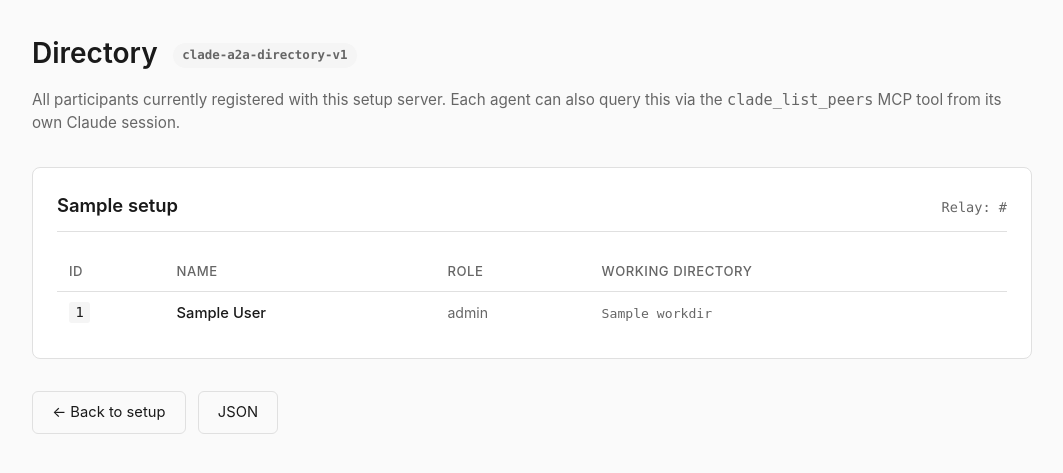
After one commit to inter-coder/clade-a2a, a Python web app: template clade_cli/templates/directory.html in a window 1280 px wide. The commit adds this page. Shown: the top 473 px of the page, without its empty margins (108-1171 px from the left). Run offline with Jinja, Linux system fonts and the light colour scheme; the template is opened without the code that fills it: most values are stand-ins (such as "Sample title", 1, 10 or a date in 2020).

Commit message:
v1.5.0: directory protocol — clade_list_peers MCP tool + /directory endpoints
User asked: agents need to discover who's in the network — names, IDs,
working paths. Without this an agent can only ask peers it already knows
about; new participants must be told layout manually.

Schema additions (agent/main.py):
- PeerInfo.workdir: str | None
- Config.workdir: str | None
- Backward compat: missing workdir is None, all existing yamls work

New MCP tool clade_list_peers:
- Returns directory: self + every other peer
- Each entry: id, name, role, workdir
- Tagged with _protocol 'clade-a2a-directory-v1'
- Docstring tells Claude when to call it (who's online, picking by role)
- _instruction explains: match peers by role text; address by id OR name

Setup server (clade_cli/setup_server.py):
- PeerInput.workdir field (optional, default ~/clade-agent/workdir-<id>)
- _effective_workdir() helper
- yaml gen includes workdir for self AND peers
- GET /directory.json — machine-readable, same shape as MCP tool
- GET /directory — HTML table

UI (templates/):
- index.html: workdir field per peer row
- result.html: workdir shown per peer + 'View directory' button
- directory.html (new): table layout, dark mode, JSON link, nav

Smoke verified: yaml has workdir for self + all peers; /directory.json
returns clean structure; /directory HTML renders; clade_list_peers tool
called against generated yaml returns directory matching protocol.

bump 0.10.1 → 0.11.0 (MINOR — new tool + new endpoint, backward compat).

```diff
--- /dev/null
+++ b/clade_cli/templates/directory.html
@@ -0,0 +1,194 @@
+<!DOCTYPE html>
+<html lang="en">
+<head>
+  <meta charset="UTF-8">
+  <meta name="viewport" content="width=device-width, initial-scale=1.0">
+  <title>Clade A2A — Directory</title>
+  <style>
+    :root {
+      --bg: #fafafa;
+      --surface: #ffffff;
+      --border: #e0e0e0;
+      --text: #1a1a1a;
+      --text-dim: #666;
+      --accent: #2563eb;
+      --code-bg: #f5f5f5;
+    }
+    @media (prefers-color-scheme: dark) {
+      :root {
+        --bg: #0f0f0f;
+        --surface: #1a1a1a;
+        --border: #2a2a2a;
+        --text: #f0f0f0;
+        --text-dim: #999;
+        --accent: #3b82f6;
+        --code-bg: #1e1e1e;
+      }
+    }
+    * { box-sizing: border-box; }
+    body {
+      margin: 0;
+      padding: 2rem 1rem;
+      font-family: -apple-system, BlinkMacSystemFont, "Segoe UI", system-ui, sans-serif;
+      background: var(--bg);
+      color: var(--text);
+      line-height: 1.5;
+    }
+    .container { max-width: 1000px; margin: 0 auto; }
+    h1 { margin: 0 0 0.5rem; font-size: 1.75rem; font-weight: 600; }
+    .subtitle { color: var(--text-dim); font-size: 0.95rem; margin-bottom: 2rem; }
+    .protocol-badge {
+      display: inline-block;
+      background: var(--code-bg);
+      padding: 0.2rem 0.6rem;
+      border-radius: 999px;
+      font-size: 0.78rem;
+      font-family: ui-monospace, "SF Mono", Menlo, monospace;
+      color: var(--text-dim);
+      margin-left: 0.5rem;
+      vertical-align: middle;
+    }
+    .empty {
+      text-align: center;
+      padding: 3rem 1rem;
+      color: var(--text-dim);
+    }
+    .empty code {
+      background: var(--code-bg);
+      padding: 0.3rem 0.6rem;
+      border-radius: 4px;
+      font-size: 0.9em;
+      display: inline-block;
+      margin-top: 0.5rem;
+    }
+    .setup {
+      background: var(--surface);
+      border: 1px solid var(--border);
+      border-radius: 8px;
+      padding: 1.5rem;
+      margin-bottom: 1.5rem;
+    }
+    .setup-header {
+      display: flex;
+      justify-content: space-between;
+      align-items: baseline;
+      margin-bottom: 1.25rem;
+      padding-bottom: 0.75rem;
+      border-bottom: 1px solid var(--border);
+    }
+    .setup-header h2 {
+      margin: 0;
+      font-size: 1.15rem;
+      font-weight: 600;
+    }
+    .setup-header .relay {
+      font-size: 0.85rem;
+      color: var(--text-dim);
+      font-family: ui-monospace, "SF Mono", Menlo, monospace;
+    }
+    table {
+      width: 100%;
+      border-collapse: collapse;
+      font-size: 0.92rem;
+    }
+    th, td {
+      text-align: left;
+      padding: 0.6rem 0.75rem;
+      border-bottom: 1px solid var(--border);
+      vertical-align: top;
+    }
+    th {
+      font-weight: 500;
+      color: var(--text-dim);
+      font-size: 0.82rem;
+      text-transform: uppercase;
+      letter-spacing: 0.04em;
+    }
+    tbody tr:last-child td { border-bottom: none; }
+    .peer-id {
+      font-family: ui-monospace, "SF Mono", Menlo, monospace;
+      font-size: 0.86rem;
+      background: var(--code-bg);
+      padding: 0.15rem 0.4rem;
+      border-radius: 3px;
+    }
+    .peer-name {
+      font-weight: 500;
+    }
+    .peer-role {
+      color: var(--text-dim);
+      font-size: 0.88rem;
+      white-space: pre-wrap;
+      max-width: 320px;
+    }
+    .peer-workdir code {
+      font-size: 0.82rem;
+      color: var(--text-dim);
+      background: transparent;
+      padding: 0;
+    }
+    .nav {
+      margin-top: 2rem;
+      display: flex;
+      gap: 0.75rem;
+    }
+    .btn {
+      padding: 0.6rem 1.2rem;
+      border: 1px solid var(--border);
+      border-radius: 6px;
+      background: transparent;
+      color: var(--text);
+      font-size: 0.92rem;
+      text-decoration: none;
+    }
+    .btn:hover { background: var(--code-bg); }
+  </style>
+</head>
+<body>
+  <div class="container">
+    <h1>Directory <span class="protocol-badge">clade-a2a-directory-v1</span></h1>
+    <p class="subtitle">All participants currently registered with this setup server. Each agent can also query this via the <code>clade_list_peers</code> MCP tool from its own Claude session.</p>
+
+    {% if not setups %}
+    <div class="empty">
+      <p>No setups generated yet.</p>
+      <code><a href="/">← Create a setup</a></code>
+    </div>
+    {% else %}
+      {% for setup in setups %}
+      <div class="setup">
+        <div class="setup-header">
+          <h2>{{ setup.project_name }}</h2>
+          <div class="relay">Relay: {{ setup.relay_url }}</div>
+        </div>
+        <table>
+          <thead>
+            <tr>
+              <th>ID</th>
+              <th>Name</th>
+              <th>Role</th>
+              <th>Working directory</th>
+            </tr>
+          </thead>
+          <tbody>
+            {% for peer_id, peer in setup.peers.items() %}
+            <tr>
+              <td><span class="peer-id">{{ peer.peer_id }}</span></td>
+              <td class="peer-name">{{ peer.display_name }}</td>
+              <td class="peer-role">{{ peer.role or '—' }}</td>
+              <td class="peer-workdir"><code>{{ peer.workdir or '—' }}</code></td>
+            </tr>
+            {% endfor %}
+          </tbody>
+        </table>
+      </div>
+      {% endfor %}
+    {% endif %}
+
+    <div class="nav">
+      <a href="/" class="btn">← Back to setup</a>
+      <a href="/directory.json" class="btn">JSON</a>
+    </div>
+  </div>
+</body>
+</html>
--- a/clade_cli/templates/index.html
+++ b/clade_cli/templates/index.html
@@ -325,6 +325,10 @@
           <label>Role <span class="hint">— multi-line prompt describing this agent's role/expertise</span></label>
           <textarea name="role" placeholder="You are a frontend developer specializing in React and TypeScript. Style: short concrete answers, link to docs when relevant.">${defaults.role || ''}</textarea>
         </div>
+        <div class="field" style="margin-top: 1rem;">
+          <label>Working directory <span class="hint">— informational, listed in directory; leave empty for default ~/clade-agent/workdir-&lt;id&gt;</span></label>
+          <input type="text" name="workdir" value="${defaults.workdir || ''}" placeholder="~/projects/sds-frontend">
+        </div>
       `;
       container.appendChild(div);
     }
@@ -344,6 +348,7 @@
           peer_id: row.querySelector('[name=peer_id]').value.trim(),
           display_name: row.querySelector('[name=display_name]').value.trim(),
           role: row.querySelector('[name=role]').value,
+          workdir: row.querySelector('[name=workdir]').value.trim(),
         });
       });
 
--- a/clade_cli/templates/result.html
+++ b/clade_cli/templates/result.html
@@ -253,6 +253,11 @@
         {% if peer.role %}
         <div class="role-snippet">{{ peer.role }}</div>
         {% endif %}
+        {% if peer.workdir %}
+        <div style="font-size: 0.82rem; color: var(--text-dim); margin-bottom: 0.75rem;">
+          <strong>Workdir:</strong> <code>{{ peer.workdir }}</code>
+        </div>
+        {% endif %}
         <div class="install-block">
           <button class="copy-btn" onclick="copyText(this)">Copy</button>
           <code id="cmd-{{ peer_id }}">curl -fsSL {{ public_url_base }}/agent/{{ peer.download_token }}/install | bash</code>
@@ -270,6 +275,7 @@
 
     <div class="footer-actions">
       <a href="/" class="btn">← Back to setup</a>
+      <a href="/directory" class="btn">View directory</a>
       <a href="{{ setup.relay_url }}/health" class="btn" target="_blank">Check relay health</a>
     </div>
   </div>
--- a/pyproject.toml
+++ b/pyproject.toml
@@ -4,7 +4,7 @@ build-backend = "hatchling.build"
 
 [project]
 name = "clade-a2a"
-version = "0.10.1"
+version = "0.11.0"
 description = "Agent-to-Agent (A2A) communication system for Claude Code instances — Bearer/HMAC-secured MCP relay with stdio peer agents"
 readme = "README.md"
 requires-python = ">=3.13"
```
Also changed, not shown: agent/main.py (+69 -10 lines), clade_cli/setup_server.py (+45 -1 lines).
